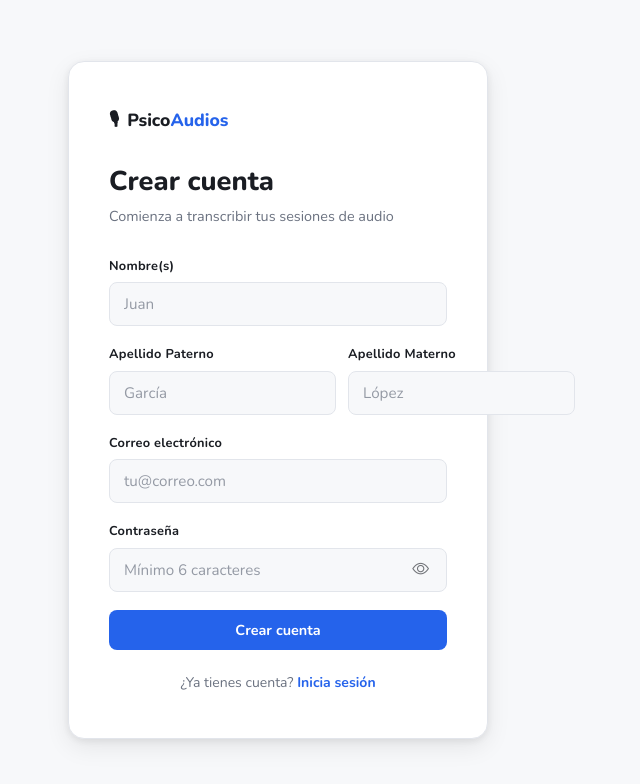
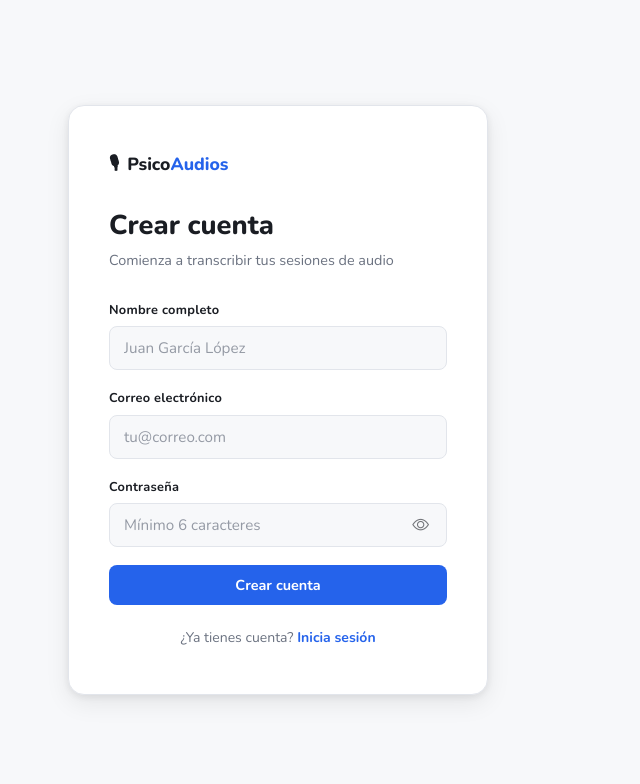
Before and after one commit to JafetEsauWerlybi/transcriptionsPsic, a React (Vite) app: page /register in a window 1280 px wide. Shown: the top 784 px of the page, without its empty margins (362-1002 px from the left). Built offline with nearby package versions, Linux system fonts and the light colour scheme.

Commit message:
Chage data

```diff
--- a/src/pages/Perfil.jsx
+++ b/src/pages/Perfil.jsx
@@ -8,9 +8,7 @@ import './Perfil.css'
 export default function Perfil() {
   const navigate = useNavigate()
   const [form, setForm] = useState({
-    nombres: '',
-    apellidoPaterno: '',
-    apellidoMaterno: '',
+    nombre: '',
     email: '',
     telefono: '',
     empresa: '',
@@ -87,36 +85,14 @@ export default function Perfil() {
           <div className="form-section">
             <h2><i className="bi bi-person" /> Datos Personales</h2>
             <div className="field">
-              <label>Nombre(s)</label>
+              <label>Nombre Completo</label>
               <input
                 type="text"
-                name="nombres"
-                value={form.nombres}
+                name="nombre"
+                value={form.nombre}
                 onChange={handleChange}
-                disabled
+                placeholder="Tu nombre completo"
               />
-            </div>
-            <div style={{ display: 'grid', gridTemplateColumns: '1fr 1fr', gap: '12px' }}>
-              <div className="field">
-                <label>Apellido Paterno</label>
-                <input
-                  type="text"
-                  name="apellidoPaterno"
-                  value={form.apellidoPaterno}
-                  onChange={handleChange}
-                  disabled
-                />
-              </div>
-              <div className="field">
-                <label>Apellido Materno</label>
-                <input
-                  type="text"
-                  name="apellidoMaterno"
-                  value={form.apellidoMaterno}
-                  onChange={handleChange}
-                  disabled
-                />
-              </div>
             </div>
             <div className="field">
               <label>Correo</label>
@@ -126,6 +102,7 @@ export default function Perfil() {
                 value={form.email}
                 onChange={handleChange}
                 disabled
+                style={{ opacity: 0.6 }}
               />
             </div>
             <div className="field">
--- a/src/pages/Register.jsx
+++ b/src/pages/Register.jsx
@@ -7,9 +7,7 @@ import './Auth.css'
 
 export default function Register() {
   const [form, setForm] = useState({
-    nombres: '',
-    apellidoPaterno: '',
-    apellidoMaterno: '',
+    nombre: '',
     email: '',
     password: ''
   })
@@ -51,38 +49,15 @@ export default function Register() {
 
         <form className="auth-form" onSubmit={handleSubmit}>
           <div className="field">
-            <label>Nombre(s)</label>
+            <label>Nombre completo</label>
             <input
               type="text"
-              name="nombres"
-              value={form.nombres}
+              name="nombre"
+              value={form.nombre}
               onChange={handleChange}
-              placeholder="Juan"
+              placeholder="Juan García López"
               required
             />
-          </div>
-          <div style={{ display: 'grid', gridTemplateColumns: '1fr 1fr', gap: '12px' }}>
-            <div className="field">
-              <label>Apellido Paterno</label>
-              <input
-                type="text"
-                name="apellidoPaterno"
-                value={form.apellidoPaterno}
-                onChange={handleChange}
-                placeholder="García"
-                required
-              />
-            </div>
-            <div className="field">
-              <label>Apellido Materno</label>
-              <input
-                type="text"
-                name="apellidoMaterno"
-                value={form.apellidoMaterno}
-                onChange={handleChange}
-                placeholder="López"
-              />
-            </div>
           </div>
           <div className="field">
             <label>Correo electrónico</label>
```
